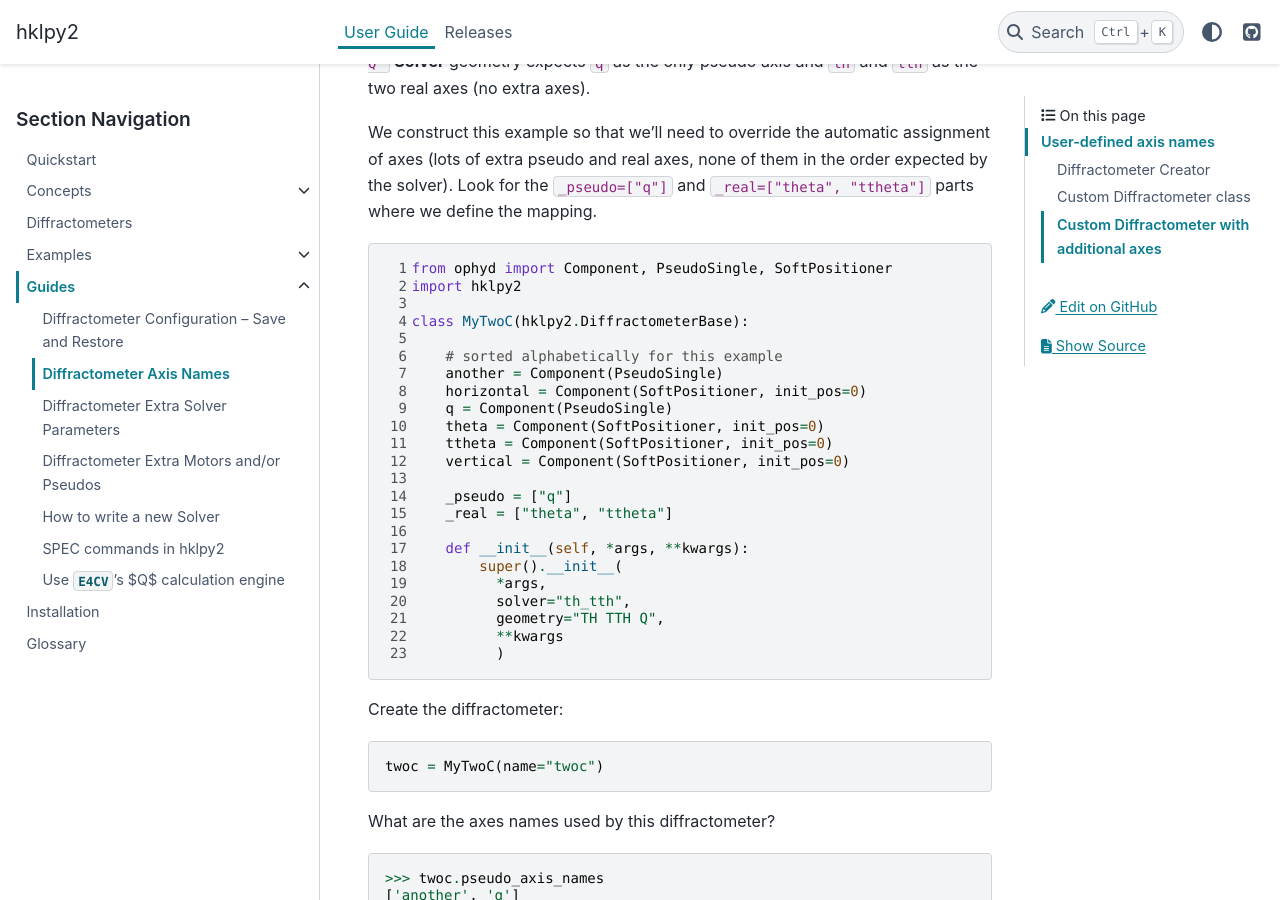
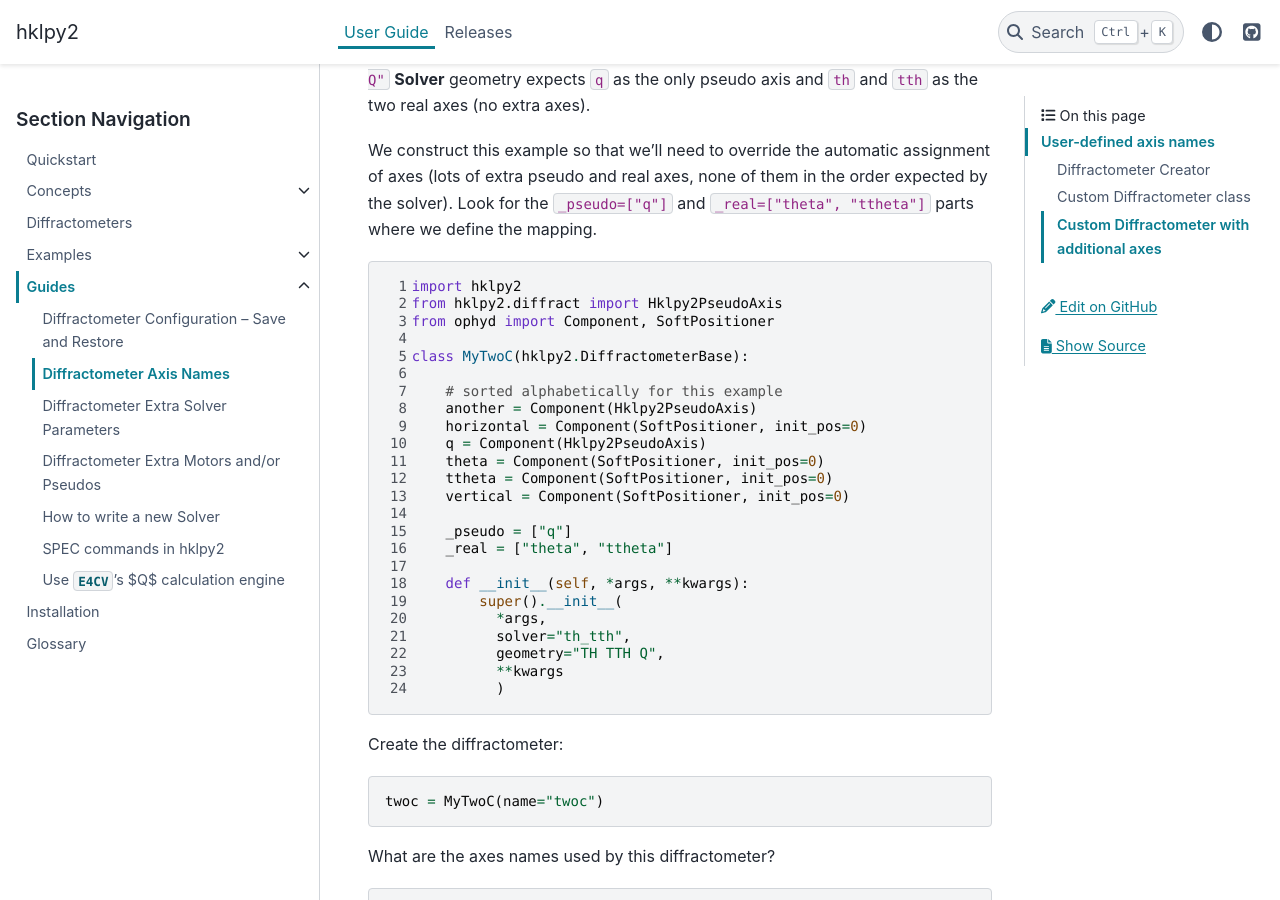
Before and after one commit to prjemian/hklpy2, a Sphinx documentation site: the page built from docs/source/guides/diffract.rst, in a window 1280 px wide and 900 px high, scrolled down 2481 px. Built offline with Sphinx 7.4.7 and the PyData theme 0.15.4, drawn with Linux system fonts in a browser that asks for light colours; pages that are not in the unit, such as notebooks, are missing from menus; the version number could not be read and is left out; some of the changed text lies outside the part shown.

Commit message:
MNT refactor this name

```diff
--- a/docs/source/guides/diffract.rst
+++ b/docs/source/guides/diffract.rst
@@ -69,11 +69,12 @@ as long as:
     :linenos:
 
     import hklpy2
-    from ophyd import Component, PseudoSingle, SoftPositioner
+    from hklpy2.diffract import Hklpy2PseudoAxis
+    from ophyd import Component, SoftPositioner
 
     class S1D1(hklpy2.DiffractometerBase):
 
-        q = Component(PseudoSingle, "", kind=H_OR_N)
+        q = Component(Hklpy2PseudoAxis, "", kind=H_OR_N)
 
         sample = Component(SoftPositioner, init_pos=0)
         detector = Component(SoftPositioner, init_pos=0)
@@ -129,15 +130,16 @@ order expected by the solver). Look for the ``_pseudo=["q"]`` and
 .. code-block:: Python
     :linenos:
 
-    from ophyd import Component, PseudoSingle, SoftPositioner
     import hklpy2
+    from hklpy2.diffract import Hklpy2PseudoAxis
+    from ophyd import Component, SoftPositioner
 
     class MyTwoC(hklpy2.DiffractometerBase):
 
         # sorted alphabetically for this example
-        another = Component(PseudoSingle)
+        another = Component(Hklpy2PseudoAxis)
         horizontal = Component(SoftPositioner, init_pos=0)
-        q = Component(PseudoSingle)
+        q = Component(Hklpy2PseudoAxis)
         theta = Component(SoftPositioner, init_pos=0)
         ttheta = Component(SoftPositioner, init_pos=0)
         vertical = Component(SoftPositioner, init_pos=0)
```
Also changed, not shown: docs/source/examples/_api_demo.ipynb, docs/source/examples/example-4-circle-custom-class.ipynb, docs/source/examples/hkl_soleil-e4ch.ipynb, docs/source/examples/hkl_soleil-e4cv.ipynb, docs/source/examples/hkl_soleil-e6c-psi.ipynb, docs/source/examples/hkl_soleil-e6c-test_calculations.ipynb, docs/source/examples/hkl_soleil-k4cv.ipynb, docs/source/examples/hkl_soleil-ub_set.ipynb, docs/source/examples/tst_e4cv_fourc.ipynb, docs/source/guides/how_extra_reals_and_pseudos.ipynb, docs/source/guides/var_engines.ipynb, 4 other files.
